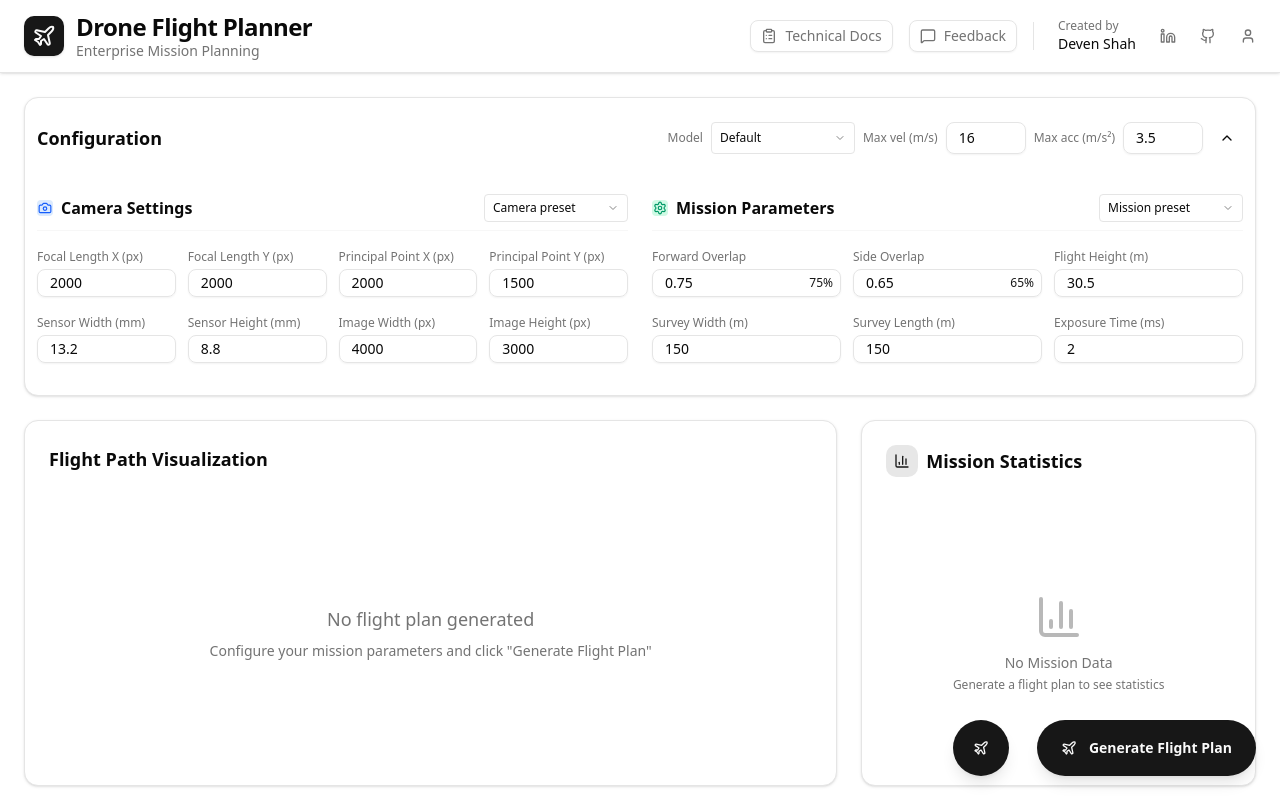
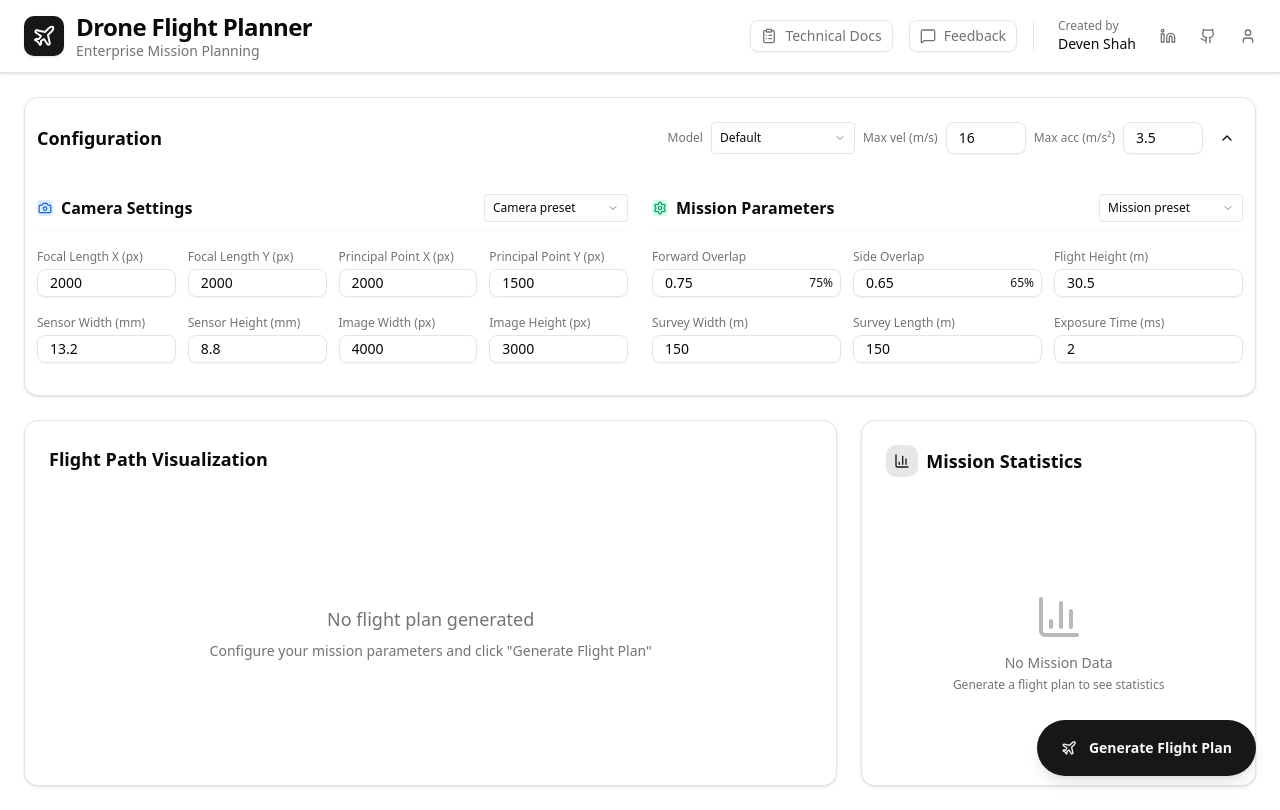
Before and after one commit to devenshah2018/drone-trajectory-interface, a Next.js app: page / in a window 1280 px wide. Built offline with nearby package versions, Linux system fonts and the light colour scheme.

Commit message:
Hid duplicate floating button on desktop view.

```diff
--- a/components/floating-generate-button.tsx
+++ b/components/floating-generate-button.tsx
@@ -41,8 +41,8 @@ export function FloatingGenerateButton({
   exportButton,
 }: FloatingGenerateButtonProps) {
   return (
-    <div className="fixed right-6 bottom-6 z-50 flex items-center gap-3 sm:flex">
-      <div className={`flex items-center gap-3 sm:hidden1 ${!showReset ? "mr-4" : ""}`}>
+    <div className="fixed right-6 bottom-6 z-50 flex items-center gap-3">
+      <div className={`flex items-center gap-3 sm:hidden ${!showReset ? "mr-4" : ""}`}>
         {showReset && (
           <Button
             onClick={onReset}
@@ -69,7 +69,7 @@ export function FloatingGenerateButton({
           )}
         </Button>
       </div>
-      {/* Desktop: show full button with text */}
+      {/* Desktop: show full button with text, hidden on mobile */}
       <div className="hidden sm:flex items-center gap-3">
         {showReset && (
           <Button
```
